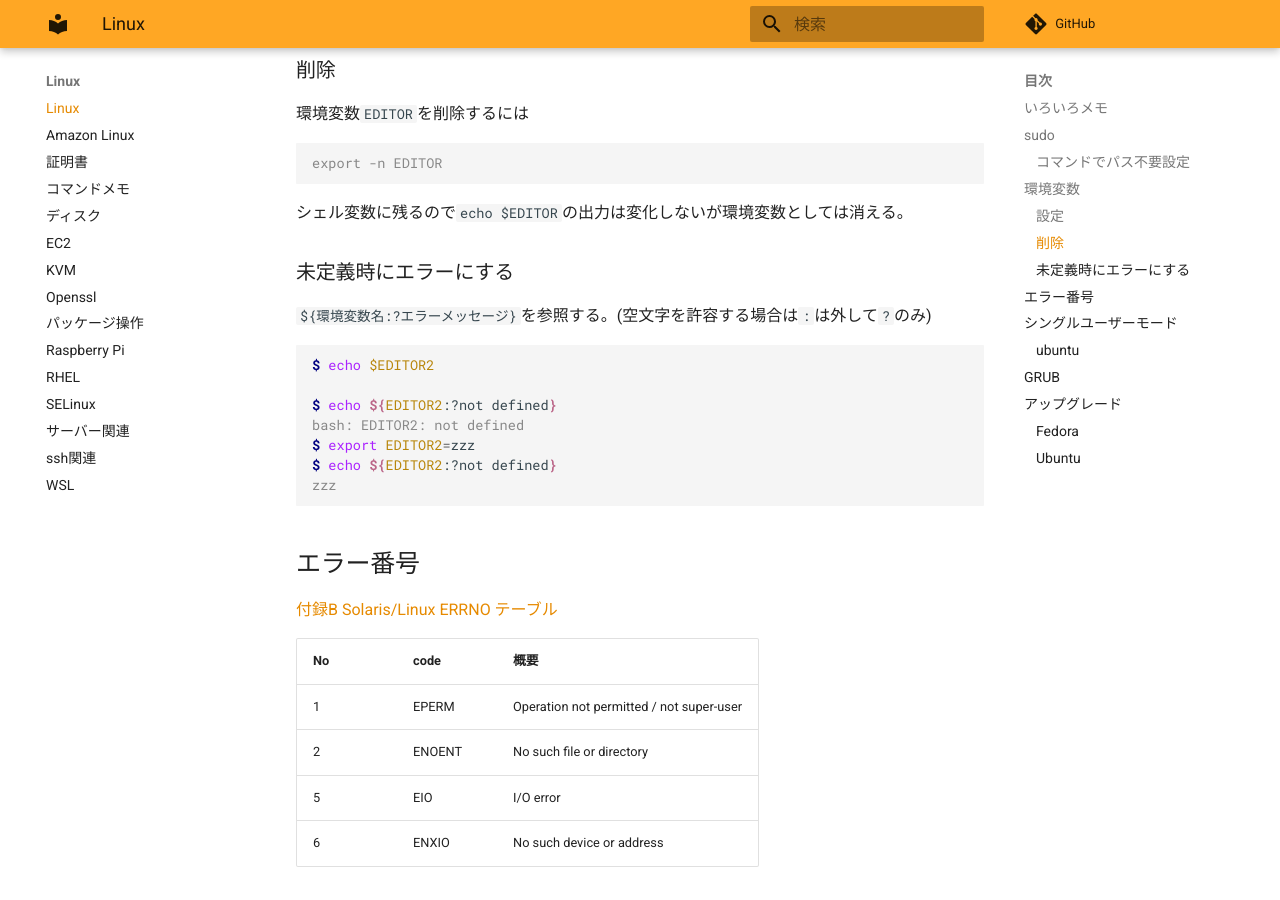
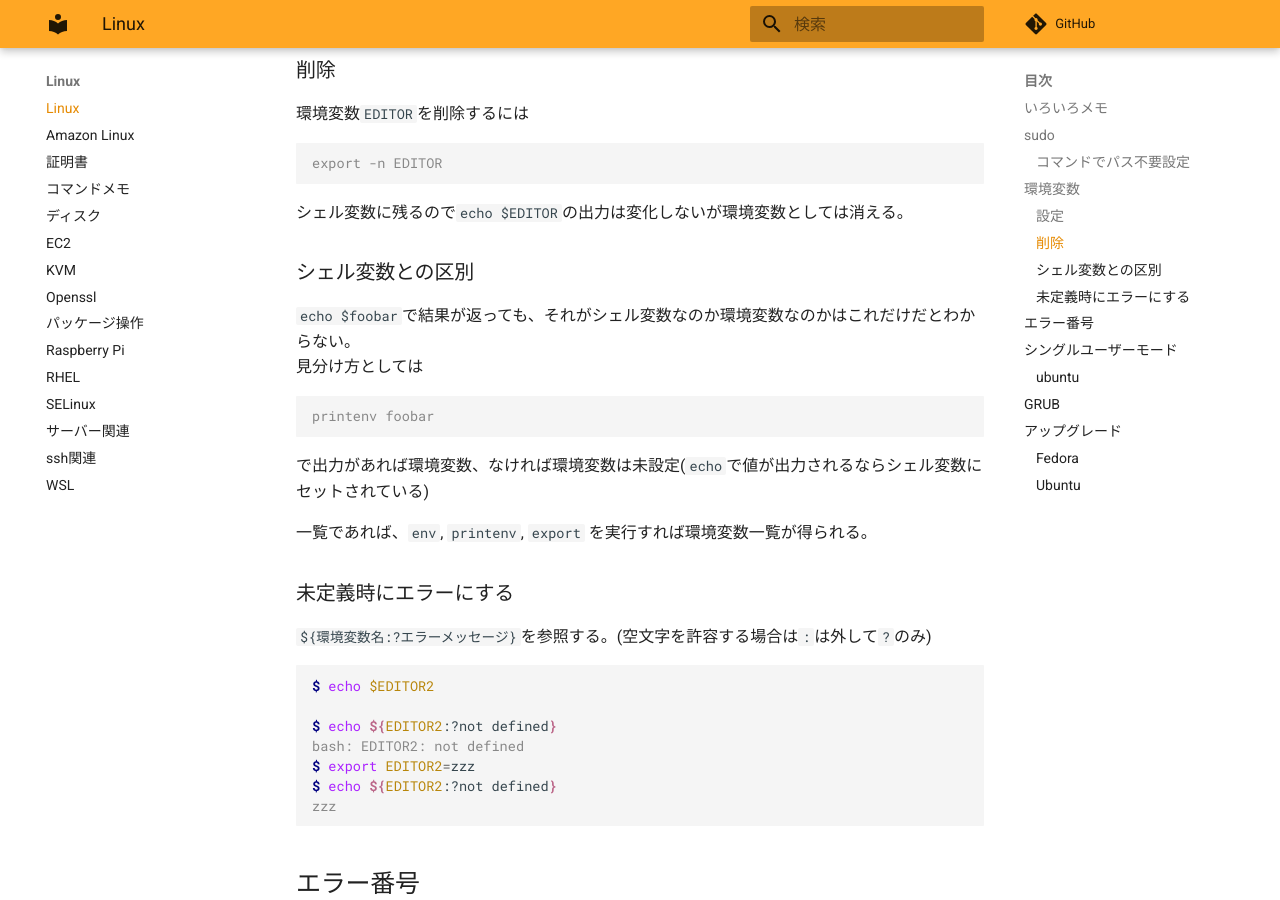
Before and after one commit to zaki-lknr/docs, an MkDocs documentation site: the page built from docs/Linux/index.md, in a window 1280 px wide and 900 px high, scrolled down 1225 px. Built offline with MkDocs 1.6.1 and Material for MkDocs 9.7.7, drawn with Linux system fonts in a browser that asks for light colours; comment, search, counter and statistics services are not loaded.

Commit message:
add: linux: シェル変数と環境変数の見分け方

````diff
--- a/docs/Linux/index.md
+++ b/docs/Linux/index.md
@@ -60,6 +60,19 @@ export -n EDITOR
 ```
 
 シェル変数に残るので`echo $EDITOR`の出力は変化しないが環境変数としては消える。
+
+### シェル変数との区別
+
+`echo $foobar`で結果が返っても、それがシェル変数なのか環境変数なのかはこれだけだとわからない。
+見分け方としては
+
+```console
+printenv foobar
+```
+
+で出力があれば環境変数、なければ環境変数は未設定(`echo`で値が出力されるならシェル変数にセットされている)
+
+一覧であれば、`env`, `printenv`, `export` を実行すれば環境変数一覧が得られる。
 
 ### 未定義時にエラーにする
 
````
